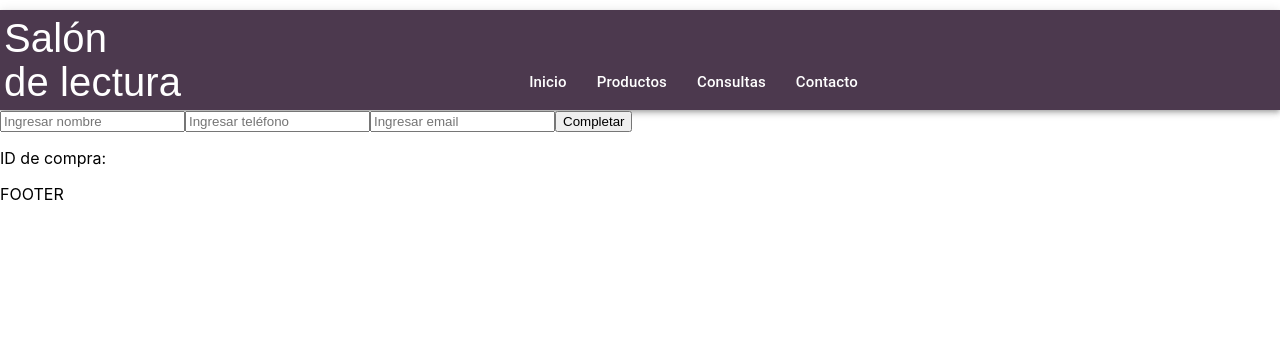
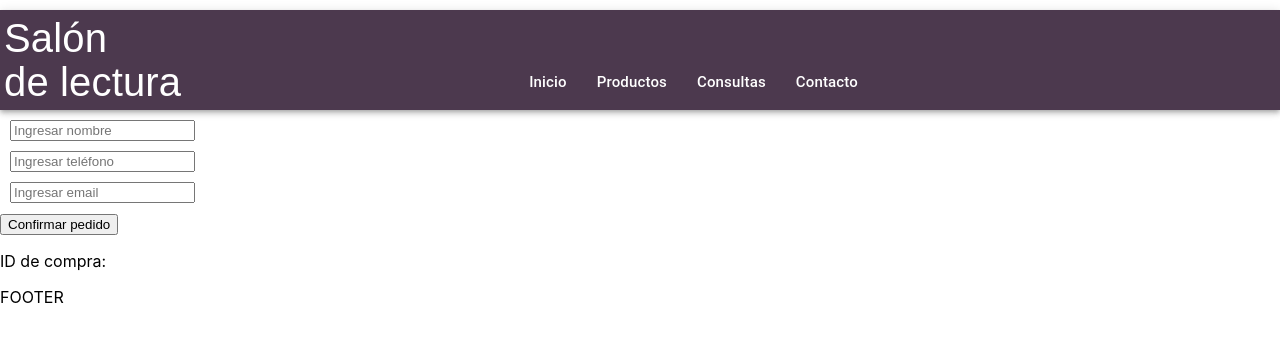
Before and after one commit to barbadiego/Barba-ProyectoReact, a React (Create React App) app: page /checkout in a window 1280 px wide. Shown: the top 342 px of the page. Built offline with nearby package versions, Linux system fonts and the light colour scheme; a web font is replaced by a local one.

Commit message:
Ultimos detalles de desafio Firebase II

```diff
--- a/src/components/Cart/Cart.css
+++ b/src/components/Cart/Cart.css
@@ -30,6 +30,23 @@
     color: white;
 }
 
+.buttonForm{
+    display: block;
+    margin-top: 5px;
+    border: none;
+    color: black;
+    background-color: #beaed3;
+    padding: 5px 5px;
+    text-align: center;
+    text-decoration: none;
+    font-size: 12px;
+    border-radius: 5%;
+}
+
+.buttonForm:hover{
+    background-color: #957897;
+    color: white;
+}
 /* .formatCart{
     display: flex;
     justify-content: space-evenly;
--- a/src/components/Cart/Cart.jsx
+++ b/src/components/Cart/Cart.jsx
@@ -4,7 +4,7 @@ import { Link } from 'react-router-dom';
 import './Cart.css'
 
 export default function Cart() {
-    const { cart, clear, removeItem, totalPrice, totPrice } = useContext(myContext)
+    const { cart, clear, removeItem, totalPrice } = useContext(myContext)
 
     // Return temprano, si no hay productos agregados a carrito muestra el siguiente mensaje:
     if(cart.length === 0){
@@ -17,8 +17,9 @@ export default function Cart() {
     // Desglose de carrito
   return (
     <>
+    <Link to={"/checkout"}><button className="buttonForm">Llenar formulario para completar pedido.</button></Link>
     <button onClick={() => clear()} className="buttonCart">Vaciar carrito</button>
-    <div className="totalPriceStyleText">Monto total: ${totPrice}</div>
+    <div className="totalPriceStyleText">Monto total: ${totalPrice()}</div>
     <div className="container-fluid">
       <tbody>
           <tr>
--- a/src/components/CartContext.jsx
+++ b/src/components/CartContext.jsx
@@ -35,12 +35,8 @@ export default function CartContext( { children } ) {
 
     // Muestra precio total en cart.jsx
     function totalPrice(){
-        // return cart.reduce((acc, element) => acc + element.item.price * element.quantity, 0)
-        setTotPrice(cart.reduce((acc, element) => acc + element.item.price * element.quantity, 0))
-        console.log(totPrice)
+        return cart.reduce((acc, element) => acc + element.item.price * element.quantity, 0)
     }
-
-    console.log(totPrice)
 
     // Muestra cantidad total de items en carrito.
     function cartTotalProducts(){
--- /dev/null
+++ b/src/components/Checkout/Checkout.css
@@ -0,0 +1,4 @@
+.inputprueba{
+    display: block;
+    margin: 10px;
+}
--- a/src/components/Checkout/Checkout.jsx
+++ b/src/components/Checkout/Checkout.jsx
@@ -2,6 +2,7 @@ import React, { useState } from 'react'
 import { addDoc, collection, getFirestore } from 'firebase/firestore'
 import { useContext } from 'react'
 import { myContext } from '../CartContext'
+import './Checkout.css'
 
 export default function Checkout() {
     const [name, setName] = useState("")
@@ -9,18 +10,17 @@ export default function Checkout() {
     const [email, setEmail] = useState("")
     const [buyId, setBuyID] = useState("")
 
-    const { cart, totPrice } = useContext(myContext)
+    const { cart, totalPrice } = useContext(myContext)
 
-    console.log(totPrice)
 
      function handleClickBuy(){
         const order =
         { buyer: { name: name, tel: tel, email: email },
         items: [...cart],
         date: Date(),
-        // price: totPrice,
+        price: totalPrice(),
     }
-
+        console.log(order)
         const db = getFirestore();
         const ordersCollection = collection(db, 'orders')
 
@@ -30,12 +30,11 @@ export default function Checkout() {
 
   return (
     <>
-        <input onChange={(e) => setName(e.target.value)} type={"text"} placeholder={"Ingresar nombre"}></input>
-        <input onChange={(e) => setTel(e.target.value)} type={"tel"} placeholder={"Ingresar teléfono"}></input>
-        <input onChange={(e) => setEmail(e.target.value)} type={"email"} placeholder={"Ingresar email"}></input>
-        <button onClick={handleClickBuy}>Completar</button>
+        <input className="inputprueba" onChange={(e) => setName(e.target.value)} type={"text"} placeholder={"Ingresar nombre"}></input>
+        <input className="inputprueba" onChange={(e) => setTel(e.target.value)} type={"tel"} placeholder={"Ingresar teléfono"}></input>
+        <input className="inputprueba" onChange={(e) => setEmail(e.target.value)} type={"email"} placeholder={"Ingresar email"}></input>
+        <button onClick={handleClickBuy}>Confirmar pedido</button>
         <p>ID de compra: {buyId}</p>
-
     </>
   )
 }
--- a/src/components/ItemListContainer/ItemListContainer.jsx
+++ b/src/components/ItemListContainer/ItemListContainer.jsx
@@ -65,7 +65,6 @@ export default function ItemListContainer() {
         <li><Link to={"/category/ficcion"}>Ficción</Link></li>
         <li><Link to={"/category/deportes"}>Deportes</Link></li>
         <li><Link to={"/category/ciencia"}>Ciencia</Link></li>
-        <li><Link to={"/checkout"}>checkout</Link></li>
       </ul>
       <div>
         {loading && "Cargando listado de libros"}{" "}
```
